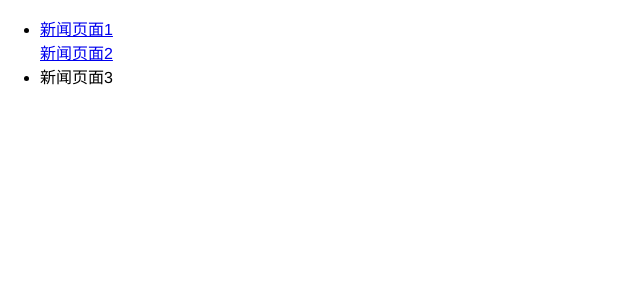
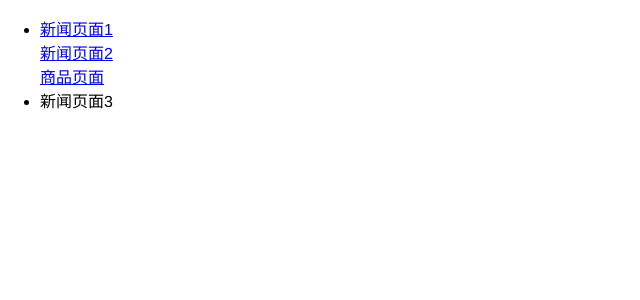
Before and after one commit to xym100111100/vuecli3, a Vue app: page / in a window 1280 px wide. Shown: the top 300 px of the page, without its empty margins (0-640 px from the left). Built offline with nearby package versions, Linux system fonts and the light colour scheme.

Commit message:
添加子路由

```diff
--- /dev/null
+++ b/src/components/pages/goodsPage/details.vue
@@ -0,0 +1,16 @@
+<template>
+    <div>
+        商品详情
+    </div>
+</template>
+<script>
+export default {
+  name: "goods-details",
+  data () {
+    return {
+    };
+  }
+}
+</script>
+<style lang="scss" scoped>
+</style>
--- /dev/null
+++ b/src/components/pages/goodsPage/good.vue
@@ -0,0 +1,15 @@
+<template>
+    <div>
+        商品子页面
+    </div>
+</template>
+<script>
+export default {
+  name: "good",
+  data() {
+    return {};
+  }
+};
+</script>
+<style lang="scss" scoped>
+</style>
--- /dev/null
+++ b/src/components/pages/goodsPage/index.vue
@@ -0,0 +1,32 @@
+<template>
+    <div>
+        <!-- 这里是测试下面使用this.$router.replace才能在点击下面的选项之后正确返回的。 -->
+        <button @click="$router.go(-1)" >返回</button>
+        <ul>
+            <!-- 注意这里的 /goods/good　需要有斜杠，否则会根据当前路由拼接上去-->
+            <li @click="goPage('/goods/good')">商品</li>
+            <li @click="goPage('/goods/details')">详情</li>
+        </ul>
+        <div>
+            <router-view></router-view>
+        </div>
+    </div>
+</template>
+<script>
+export default {
+  name: "goods",
+  data() {
+    return {};
+  },
+  methods: {
+    goPage(url) {
+      console.log(url);
+      // this.$router.push(url);
+      this.$router.replace(url);
+    }
+
+  }
+};
+</script>
+<style lang="scss" scoped>
+</style>
--- a/src/components/pages/indexPage/home.vue
+++ b/src/components/pages/indexPage/home.vue
@@ -4,22 +4,23 @@
       <li>
         <router-link to="/news">新闻页面1</router-link><br/>
         <router-link to="/news">新闻页面2</router-link><br/>
+        <router-link to="/goods">商品页面</router-link><br/>
       </li>
-      <li @click="goNews" >新闻页面3</li>
+      <li @click="goNews">新闻页面3</li>
     </ul>
   </div>
 </template>
 
 <script>
 export default {
-  name: "Home" ,
-  methods:{
-    goNews(){
-       // 这里使用params传接受的地方就要使用params接受,query同理，但params刷新页面就不见了。
+  name: "Home",
+  methods: {
+    goNews() {
+      // 这里使用params传接受的地方就要使用params接受,query同理，但params刷新页面就不见了。
       //this.$router.push({name:"news",params:{id:123,name:'猫咪'}})
       //this.$router.push({path:'/news',query:{id:123,name:'猫咪'}})
       // 这种使用方式是最多的，而且刷新页面还在
-      this.$router.push("news?id=123456&name=徐亚明")
+      this.$router.push("news?id=123456&name=徐亚明");
     }
   }
 };
--- a/src/router.js
+++ b/src/router.js
@@ -9,19 +9,37 @@ import Router from "vue-router"
  */
 Vue.use(Router)
 let router = new Router({
-   mode:'hash',  // 1:hash 有#号，history没有#号
-   base:process.env.BASE_URL,  // 自动获取根目录路径
-   routes:[
-      {
-         path:'/',
-         name:'home',
-         component:()=>import("./components/pages/indexPage/home")
-      },
-      {
-         path:'/news',
-         name:'news',
-         component:()=>import("./components/pages/newsPage/news")
-      }
-   ]
+    mode: 'hash',  // 1:hash 有#号，history没有#号
+    base: process.env.BASE_URL,  // 自动获取根目录路径
+    routes: [
+        {
+            path: '/',
+            name: 'home',
+            component: () => import("./components/pages/indexPage/home")
+        },
+        {
+            path: '/news',
+            name: 'news',
+            component: () => import("./components/pages/newsPage/news")
+        },
+        {
+            path: '/goods',
+            name: 'goods',
+            component: () => import("./components/pages/goodsPage"),
+            redirect:'/goods/good', // 页面重定向
+            children:[
+                {
+                    path:'details',  // 如何这里直接写details 不写斜杠那么路径将自动拼接成goods/details
+                    name:'good-details',
+                    component:()=>import("./components/pages/goodsPage/details")
+                },
+                {
+                    path:'good',
+                    name:'goods-good',
+                    component:()=>import("./components/pages/goodsPage/good")
+                }
+            ]
+        }
+    ]
 })
 export default router;
```
